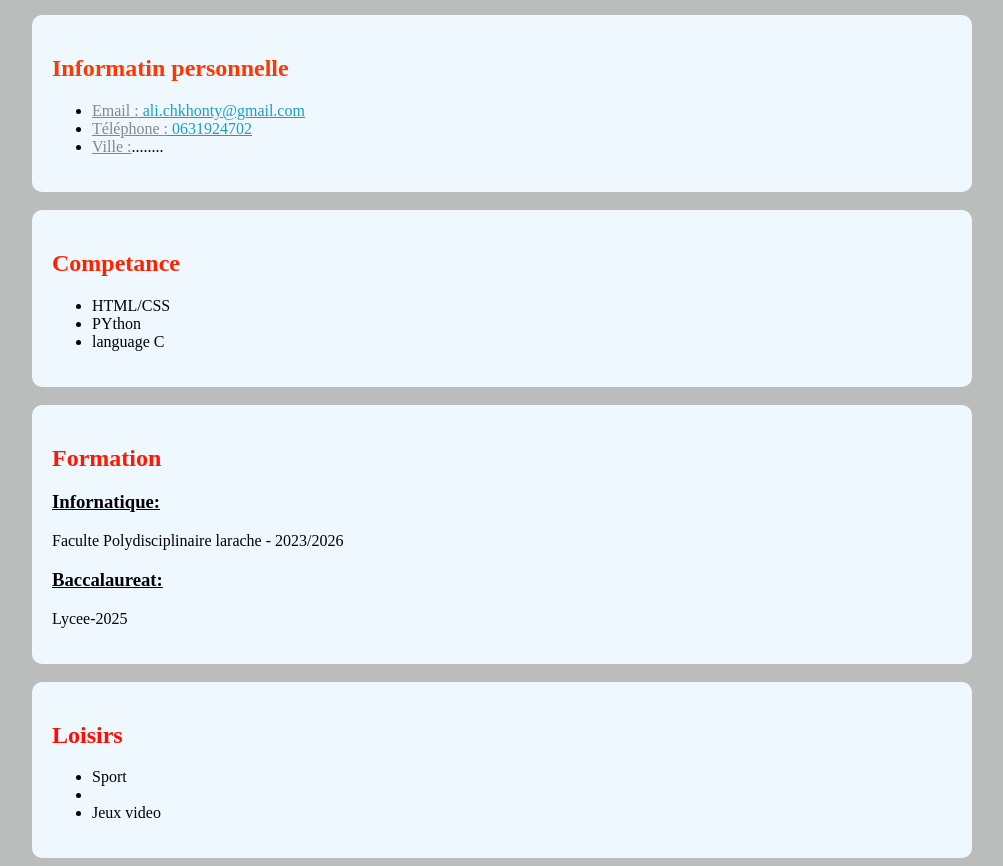
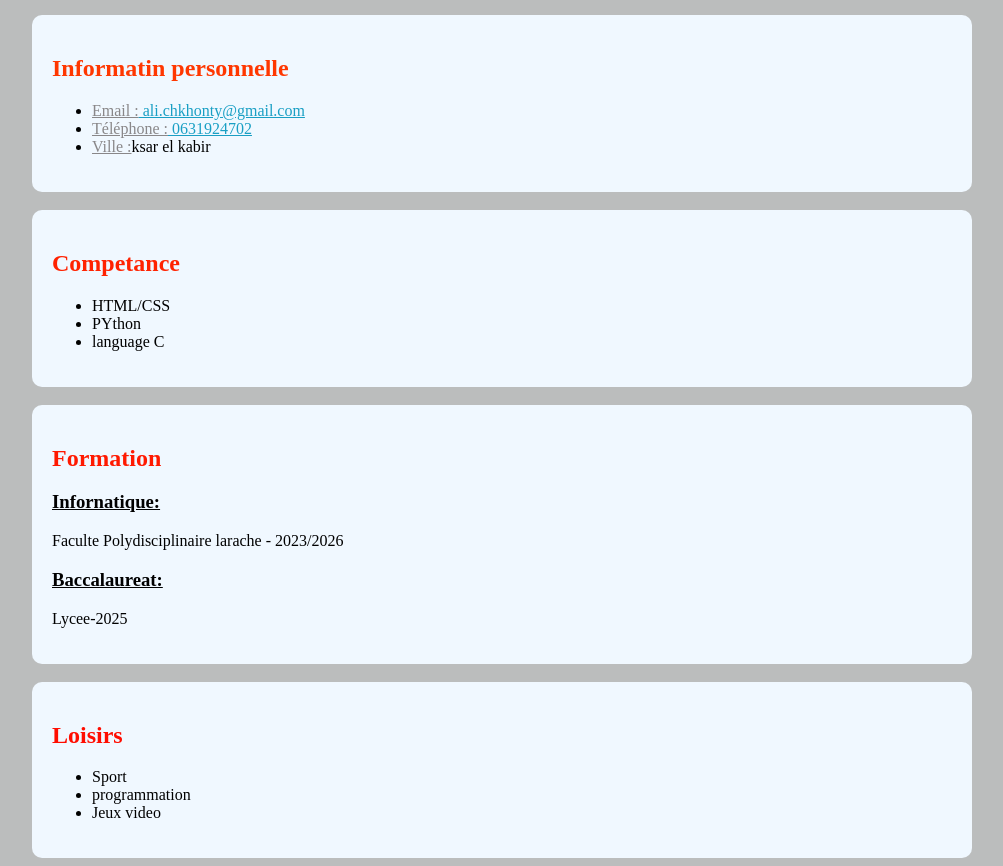
Before and after one commit to alichkhonty/Project-du-TD2, a plain HTML site: page index.html in a window 1280 px wide. Shown: the part 321-1187 px from the top of the page, without its empty margins (138-1141 px from the left). Drawn offline with Linux system fonts and the light colour scheme.

Commit message:
c´est mon CV

```diff
--- a/CV.html
+++ b/index.html
@@ -19,7 +19,7 @@
         <ul>
              <li><u style="color: rgb(137, 135, 137);">Email :</u><a href="mailto:ali.chkhonty@gmail.com" style="color: rgb(25, 159, 196);">  ali.chkhonty@gmail.com </a></li>
             <li><u style="color: rgb(137, 135, 137);">Téléphone :</u><a href="tel:0631924702" style="color: rgb(25, 159, 196);"> 0631924702 </a></li>
-            <li><u style="color: rgb(137, 135, 137);" >Ville :</u>........</li>
+            <li><u style="color: rgb(137, 135, 137);" >Ville :</u>ksar el kabir</li>
         </ul>
     </div>
     <br>
@@ -46,7 +46,7 @@
         <h2 style="color: rgb(255, 13, 0);">Loisirs</h2>
         <ul>
             <li>Sport</li>
-            <li></li>
+            <li>programmation</li>
             <li>Jeux video</li>
         </ul>
      </div>
```
Also changed, not shown: 1 other file.
